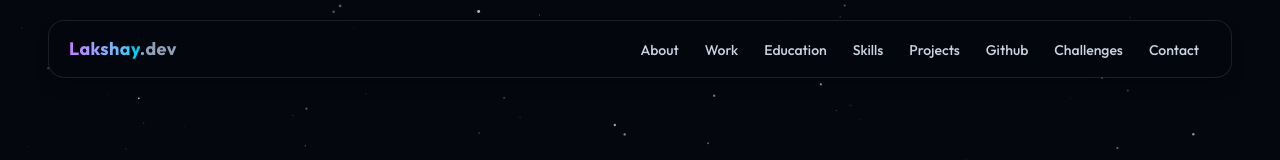
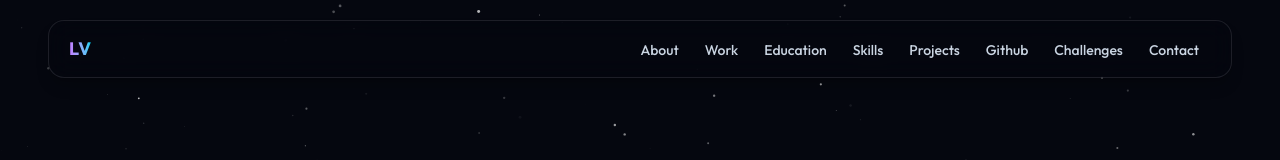
Before and after one commit to lakshay-verma-dev/NextJS_Portfolio, a Next.js app: page / in a window 1280 px wide. Shown: the top 160 px of the page. Built offline with nearby package versions, Linux system fonts and the light colour scheme.

Commit message:
Change name from 'Lakshay' to 'LV' in Navbar

```diff
--- a/src/components/Navbar.tsx
+++ b/src/components/Navbar.tsx
@@ -55,9 +55,8 @@ export const Navbar = () => {
             className="shrink-0 text-base font-bold tracking-wide text-white sm:text-lg"
           >
             <span className="bg-gradient-to-r from-purple-400 to-cyan-400 bg-clip-text text-transparent">
-              Lakshay
+              LV
             </span>
-            <span className="text-slate-400">.dev</span>
           </Link>
 
           <ul className="hidden items-center gap-0.5 md:flex">
```
